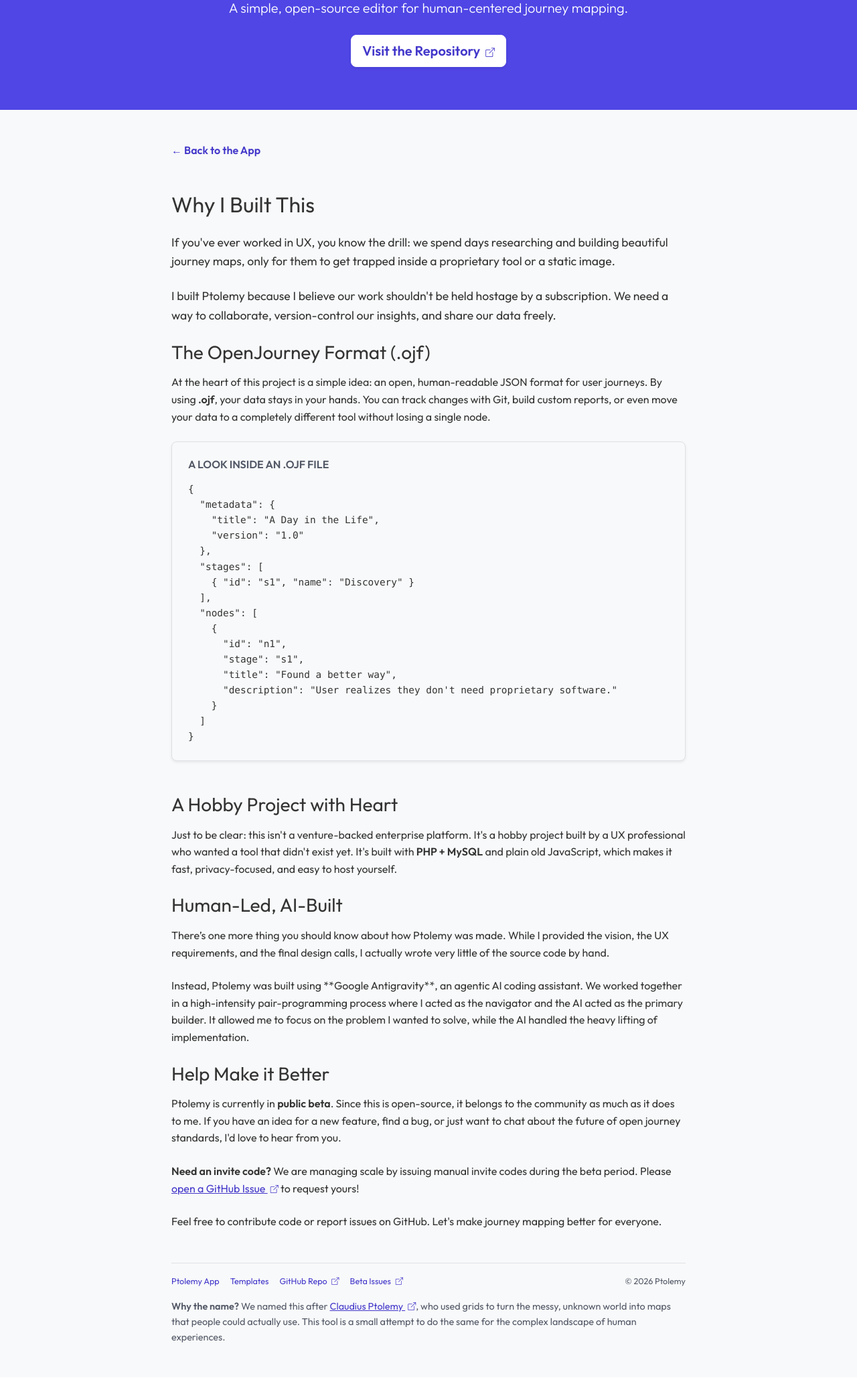
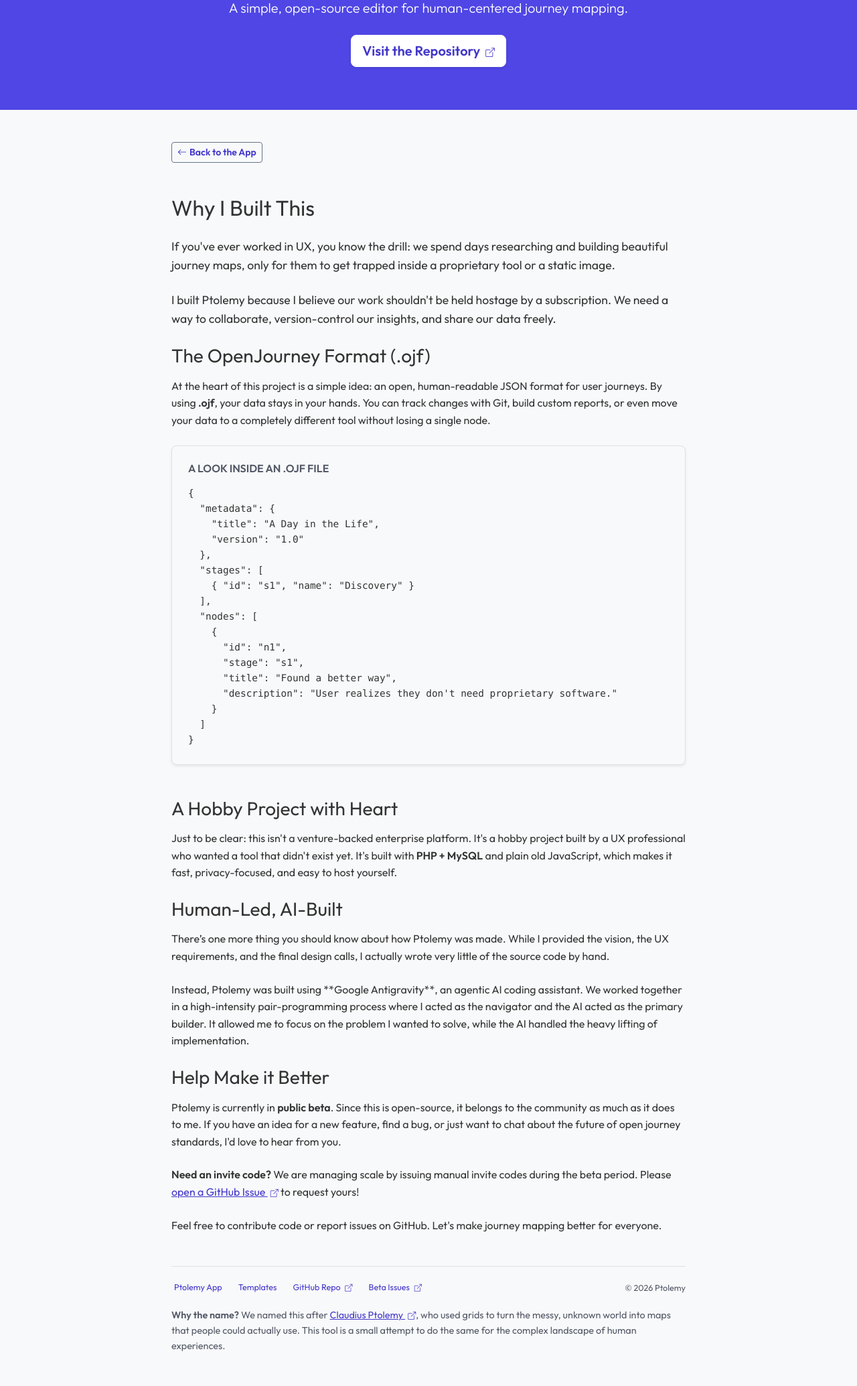
Before and after one commit to andywestley/ptolemy-journey-mapper, a PHP site: page /about/ in a window 1280 px wide. Shown: the part 221-2290 px from the top of the page at 67% size. Before the commit the page ends 2225 px from the top, so only its background shows below. Run offline with PHP 8.4, Linux system fonts and the light colour scheme.

Commit message:
Ensure minimum interactive target size of 24x24px for Back to the App button and footer links

```diff
--- a/public/about.php
+++ b/public/about.php
@@ -123,7 +123,9 @@ include __DIR__ . '/includes/header.php';
 
 <main id="main-content" class="content-section">
     <div class="mb-5">
-        <a href="/" class="text-decoration-none fw-semibold">&larr; Back to the App</a>
+        <a href="/" class="btn btn-outline-secondary btn-sm fw-semibold">
+            <i class="bi bi-arrow-left me-1" aria-hidden="true"></i>Back to the App
+        </a>
     </div>
 
     <h2 class="mb-4">Why I Built This</h2>
@@ -186,11 +188,11 @@ include __DIR__ . '/includes/header.php';
 
     <footer id="colophon-ptolemy" class="text-muted mt-5 pt-3 border-top" style="font-size: 0.9rem;">
         <div class="d-flex flex-wrap justify-content-between align-items-center gap-3 mb-3">
-            <div class="d-flex gap-3 small">
-                <a href="/" class="text-decoration-none">Ptolemy App</a>
-                <a href="/templates/" class="text-decoration-none">Templates</a>
-                <a href="https://github.com/andywestley/ptolemy-journey-mapper" target="_blank" rel="noopener noreferrer" class="text-decoration-none" title="Opens in a new tab">GitHub Repo <i class="bi bi-box-arrow-up-right ms-1" aria-hidden="true" style="font-size: 0.7rem;"></i><span class="visually-hidden">(opens in a new tab)</span></a>
-                <a href="https://github.com/andywestley/ptolemy-journey-mapper/issues" target="_blank" rel="noopener noreferrer" class="text-decoration-none" title="Opens in a new tab">Beta Issues <i class="bi bi-box-arrow-up-right ms-1" aria-hidden="true" style="font-size: 0.7rem;"></i><span class="visually-hidden">(opens in a new tab)</span></a>
+            <div class="d-flex flex-wrap gap-3 small">
+                <a href="/" class="text-decoration-none py-1 px-1">Ptolemy App</a>
+                <a href="/templates/" class="text-decoration-none py-1 px-1">Templates</a>
+                <a href="https://github.com/andywestley/ptolemy-journey-mapper" target="_blank" rel="noopener noreferrer" class="text-decoration-none py-1 px-1" title="Opens in a new tab">GitHub Repo <i class="bi bi-box-arrow-up-right ms-1" aria-hidden="true" style="font-size: 0.7rem;"></i><span class="visually-hidden">(opens in a new tab)</span></a>
+                <a href="https://github.com/andywestley/ptolemy-journey-mapper/issues" target="_blank" rel="noopener noreferrer" class="text-decoration-none py-1 px-1" title="Opens in a new tab">Beta Issues <i class="bi bi-box-arrow-up-right ms-1" aria-hidden="true" style="font-size: 0.7rem;"></i><span class="visually-hidden">(opens in a new tab)</span></a>
             </div>
             <span class="small text-muted">&copy; <?php echo date('Y'); ?> Ptolemy</span>
         </div>
```
